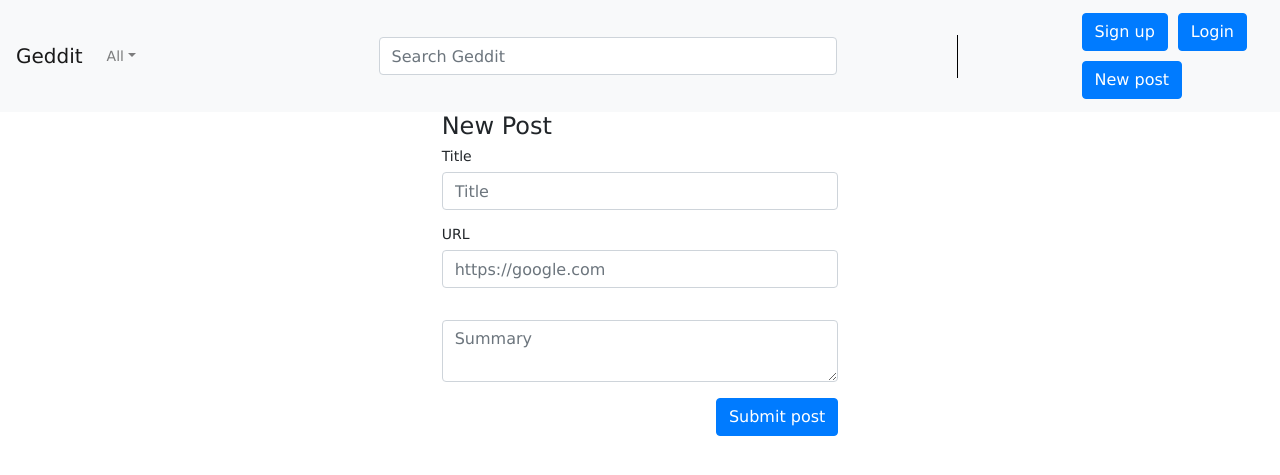
After one commit to C3NZ/Geddit, a Node server app: page /posts/new in a window 1280 px wide. The commit adds this page. Shown: the top 475 px of the page. Run offline with Node 20, Linux system fonts and the light colour scheme; some libraries are stand-ins or nearby versions.

Commit message:
Create form and routes for creating a new post

```diff
--- a/app.js
+++ b/app.js
@@ -1,26 +1,33 @@
-var createError = require('http-errors');
-var express = require('express');
-var path = require('path');
-var cookieParser = require('cookie-parser');
-var logger = require('morgan');
+//NPM modules && std library imports
+const createError = require('http-errors');
+const express = require('express');
+const path = require('path');
+const cookieParser = require('cookie-parser');
+const logger = require('morgan');
+const mongoose = require('mongoose');
 
-var indexRouter = require('./routes/index');
-var usersRouter = require('./routes/users');
+//Router imports
+const indexRouter = require('./routes/index');
+const usersRouter = require('./routes/users');
+const postsRouter = require('./routes/posts')
 
-var app = express();
+const app = express();
 
 // view engine setup
 app.set('views', path.join(__dirname, 'views'));
 app.set('view engine', 'pug');
 
+//Middleware for modifying requests/responses
 app.use(logger('dev'));
 app.use(express.json());
 app.use(express.urlencoded({ extended: false }));
 app.use(cookieParser());
 app.use(express.static(path.join(__dirname, 'public')));
 
+//Our defined routes
 app.use('/', indexRouter);
 app.use('/users', usersRouter);
+app.use('/posts', postsRouter)
 
 // catch 404 and forward to error handler
 app.use(function(req, res, next) {
--- a/package.json
+++ b/package.json
@@ -10,6 +10,7 @@
     "debug": "~2.6.9",
     "express": "~4.16.0",
     "http-errors": "~1.6.2",
+    "mongoose": "^5.3.6",
     "morgan": "~1.9.0",
     "pug": "2.0.0-beta11"
   }
--- /dev/null
+++ b/routes/posts.js
@@ -0,0 +1,15 @@
+const express = require('express');
+const router = express.Router();
+
+//Get the form for creating a new post
+router.get('/new', (req, res) => {
+    res.render('new-post', {});
+})
+
+//Create a new post
+router.post('/', (req, res) => {
+    res.render('index', {title: 'hello'})
+    console.log(req.body)
+})
+
+module.exports = router;
--- a/views/includes/navbar.pug
+++ b/views/includes/navbar.pug
@@ -34,3 +34,5 @@ div.container-fluid()
                     button.btn.btn-primary() Sign up
                 form.inline-form()
                     button.btn.btn-primary() Login
+                form.inline-form(method='GET', action='/posts/new')
+                    button.btn.btn-primary() New post
--- a/views/index.pug
+++ b/views/index.pug
@@ -1,4 +1,4 @@
-extends layout
+extends layouts/layout
 
 block content
     include includes/navbar.pug
--- /dev/null
+++ b/views/new-post.pug
@@ -0,0 +1,20 @@
+extends layouts/layout
+
+block content
+    include includes/navbar.pug
+    div.container-fluid()
+        div.row()
+            div.col-md-4.offset-md-4()
+                form(action='/posts', method='POST')
+                    legend() New Post
+                    div.form-group()
+                        label(for='postTitle') Title
+                        input.form-control#postTitle(type='text', name='title', placeholder='Title')
+                    div.form-group()
+                        label(for='postUrl') URL
+                        input.form-control#postUrl(type='url', name='url', placeholder='https://google.com')
+                    div.form-group()
+                        label(for='postSummary')
+                        textarea.form-control#postSummary(type='text', name='summary', placeholder='Summary')
+                    div.text-right()
+                        button.btn.btn-primary() Submit post
```
Also changed, not shown: views/layouts/layout.pug (renamed from views/layout.pug), 1 other file.
